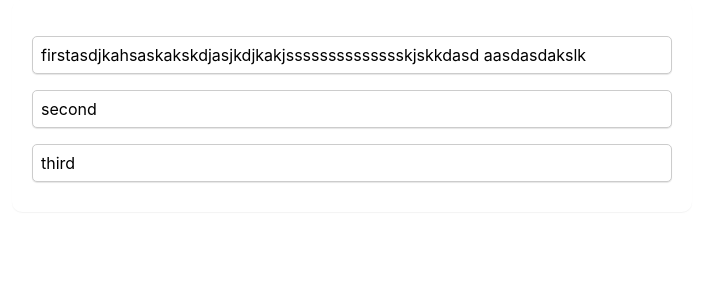
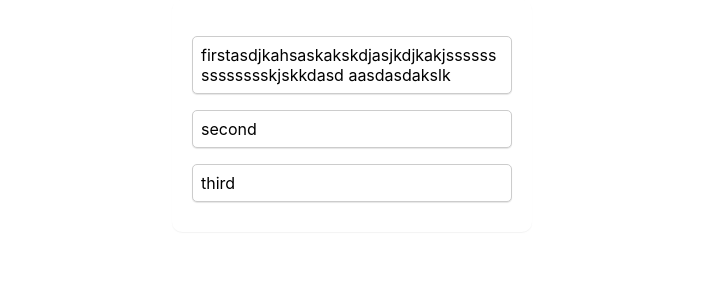
Before and after one commit to c-emery-0/test, a React (Create React App) app in the folder test-app/: page / in a window 1280 px wide. Shown: the top 300 px of the page, without its empty margins (288-991 px from the left). Built offline with nearby package versions, Linux system fonts and the light colour scheme.

Commit message:
text wrapping + dragover block movement

```diff
--- a/test-app/src/dnd-test.js
+++ b/test-app/src/dnd-test.js
@@ -54,12 +54,25 @@ export default function DndTest({file}) {
     })
   );
 
+
+  function handleDragOver(event, targetItem) {
+
+    const { active, over } = event;
+
+    if (active.id !== over.id) {
+      setitems((items) => {
+        const oldIndex = items.indexOf(active.id);
+        const newIndex = items.indexOf(over.id);
+
+        return arrayMove(items, oldIndex, newIndex);
+      });
+    }
+  };
+
   return (
-    <div className="p-5">
-      <div className="w-[300px]">
         <DndContext
           sensors={sensors}
-          onDragEnd={handleDragEnd}
+          onDragOver={handleDragOver}
           modifiers={[restrictToVerticalAxis]}
         >
           <div className="border">
@@ -73,20 +86,6 @@ export default function DndTest({file}) {
             </SortableContext>
           </div>
         </DndContext>
-      </div>
-    </div>
   );
 
-  function handleDragEnd(event) {
-    const { active, over } = event;
-
-    if (active.id !== over.id) {
-      setitems((items) => {
-        const oldIndex = items.indexOf(active.id);
-        const newIndex = items.indexOf(over.id);
-
-        return arrayMove(items, oldIndex, newIndex);
-      });
-    }
-  }
 }
--- a/test-app/src/index.css
+++ b/test-app/src/index.css
@@ -13,7 +13,7 @@ code {
 }
 .sortable-list {
 	margin: auto;
-	width: 40rem;
+	width: 20rem;
 	align-content: auto;
 	background: #ffffff;
 	border-radius: 10px;
@@ -29,6 +29,7 @@ code {
 	cursor: move;
 	background: #ffffff;
 	align-items: center;
+  word-break: break-word;
 	border-radius: 5px;
 	padding: .5rem .5rem;
 	margin-bottom: 10px;
```
